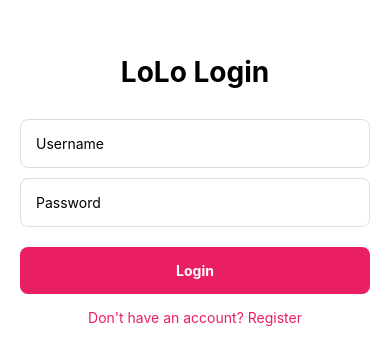
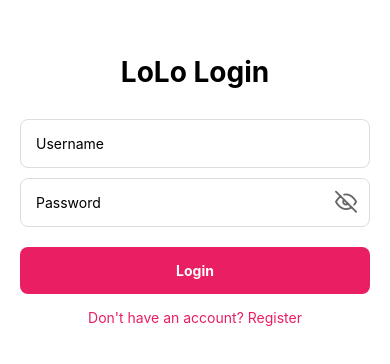
Before and after one commit to kalanijaya123/LoLo-MobileApp-Frontend, a React Native app: screen /Login in a window 390 px wide. Shown: the part 232-596 px from the top of the page. Built offline with nearby package versions, Linux system fonts and the light colour scheme.

Commit message:
feat: mock authentication (DummyJSON login API is down)

```diff
--- a/src/components/PostCard.tsx
+++ b/src/components/PostCard.tsx
@@ -38,7 +38,7 @@ export default function PostCard({ post, onPress }: Props) {
                     <Text style={styles.reactions}>Likes {post.reactions}</Text>
                     <TouchableOpacity onPress={handleFavourite}>
                         <Feather
-                            name={isFav ? 'heart' : 'heart-outline'}
+                            name={'heart'}
                             size={22}
                             color={isFav ? '#e91e63' : '#666'}
                         />
--- a/src/redux/slices/postsSlice.ts
+++ b/src/redux/slices/postsSlice.ts
@@ -1,5 +1,6 @@
 // src/redux/slices/postsSlice.ts
 import { createSlice, PayloadAction } from '@reduxjs/toolkit';
+import AsyncStorage from '@react-native-async-storage/async-storage';
 
 export interface Post {
     id: number;
--- a/src/screens/Auth/LoginScreen.tsx
+++ b/src/screens/Auth/LoginScreen.tsx
@@ -1,17 +1,24 @@
 // src/screens/Auth/LoginScreen.tsx
-import React, { useEffect } from 'react';
-import { View, Text, TextInput, TouchableOpacity, Alert, StyleSheet } from 'react-native';
+import React, { useEffect, useState } from 'react';
+import {
+    View,
+    Text,
+    TextInput,
+    TouchableOpacity,
+    Alert,
+    StyleSheet,
+} from 'react-native';
 import { useForm, Controller } from 'react-hook-form';
 import { yupResolver } from '@hookform/resolvers/yup';
 import * as yup from 'yup';
 import { useDispatch } from 'react-redux';
 import { setCredentials } from '../../redux/slices/authSlice';
-import axios from 'axios';
 import AsyncStorage from '@react-native-async-storage/async-storage';
+import { Feather } from '@expo/vector-icons';
 
 const schema = yup.object({
-    username: yup.string().required('Username is required'),
-    password: yup.string().required('Password is required'),
+    username: yup.string().min(3).required('Username is required'),
+    password: yup.string().min(4).required('Password is required'),
 });
 
 type FormData = {
@@ -21,39 +28,41 @@ type FormData = {
 
 export default function LoginScreen({ navigation }: any) {
     const dispatch = useDispatch();
+    const [showPassword, setShowPassword] = useState(false);
+
     const { control, handleSubmit, formState: { errors } } = useForm<FormData>({
         resolver: yupResolver(schema),
     });
 
     const onSubmit = async (data: FormData) => {
-        try {
-            const res = await axios.post('https://dummyjson.com/auth/login', {
+        // MOCK LOGIN: Accept any username/password (as long as validated)
+        const mockUser = {
+            id: 999,
             username: data.username,
-                password: data.password,
-            });
-
-            const { id, username, email, token } = res.data;
+            email: `${data.username}@lolo.app`,
+        };
 
         dispatch(setCredentials({
-                user: { id, username, email },
-                token,
+            user: mockUser,
+            token: 'mock-jwt-token',
+        }));
+
+        // Save to AsyncStorage
+        await AsyncStorage.setItem('auth', JSON.stringify({
+            user: mockUser,
+            token: 'mock-jwt-token',
         }));
 
         navigation.replace('Main');
-        } catch (err: any) {
-            Alert.alert('Login Failed', err.response?.data?.message || 'Invalid credentials');
-        }
     };
 
     // Auto-login if already logged in
     useEffect(() => {
         (async () => {
             const auth = await AsyncStorage.getItem('auth');
-            if (auth) {
-                navigation.replace('Main');
-            }
+            if (auth) navigation.replace('Main');
         })();
-    }, []);
+    }, [navigation]);
 
     return (
         <View style={styles.container}>
@@ -66,6 +75,7 @@ export default function LoginScreen({ navigation }: any) {
                     <TextInput
                         style={styles.input}
                         placeholder="Username"
+                        autoCapitalize="none"
                         value={field.value}
                         onChangeText={field.onChange}
                     />
@@ -77,13 +87,21 @@ export default function LoginScreen({ navigation }: any) {
                 control={control}
                 name="password"
                 render={({ field }) => (
+                    <View style={styles.passwordContainer}>
                         <TextInput
-                        style={styles.input}
+                            style={styles.passwordInput}
                             placeholder="Password"
-                        secureTextEntry
+                            secureTextEntry={!showPassword}
                             value={field.value}
                             onChangeText={field.onChange}
                         />
+                        <TouchableOpacity
+                            style={styles.eye}
+                            onPress={() => setShowPassword(!showPassword)}
+                        >
+                            <Feather name={showPassword ? 'eye' : 'eye-off'} size={22} color="#666" />
+                        </TouchableOpacity>
+                    </View>
                 )}
             />
             {errors.password && <Text style={styles.error}>{errors.password.message}</Text>}
@@ -103,6 +121,9 @@ const styles = StyleSheet.create({
     container: { flex: 1, padding: 20, justifyContent: 'center', backgroundColor: '#fff' },
     title: { fontSize: 28, fontWeight: 'bold', textAlign: 'center', marginBottom: 30 },
     input: { borderWidth: 1, borderColor: '#ddd', padding: 15, borderRadius: 8, marginBottom: 10 },
+    passwordContainer: { flexDirection: 'row', alignItems: 'center', borderWidth: 1, borderColor: '#ddd', borderRadius: 8, marginBottom: 10 },
+    passwordInput: { flex: 1, padding: 15 },
+    eye: { paddingHorizontal: 12 },
     error: { color: 'red', marginBottom: 10 },
     button: { backgroundColor: '#e91e63', padding: 15, borderRadius: 8, alignItems: 'center', marginTop: 10 },
     buttonText: { color: '#fff', fontWeight: 'bold' },
```
Lines whose indentation alone changed are shown as unchanged.
